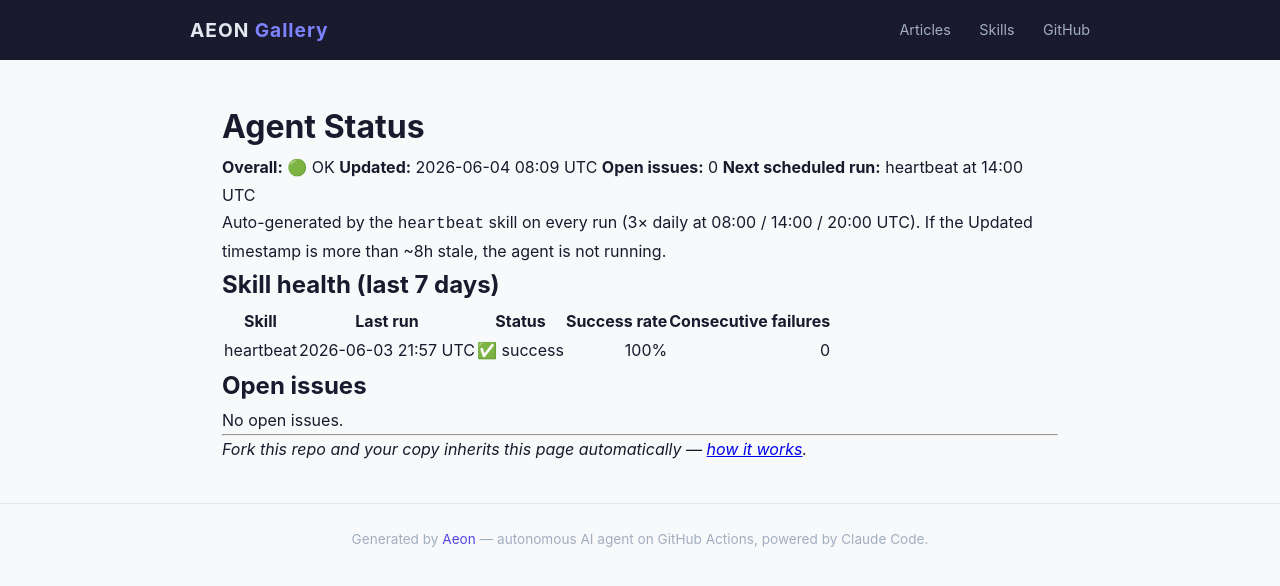
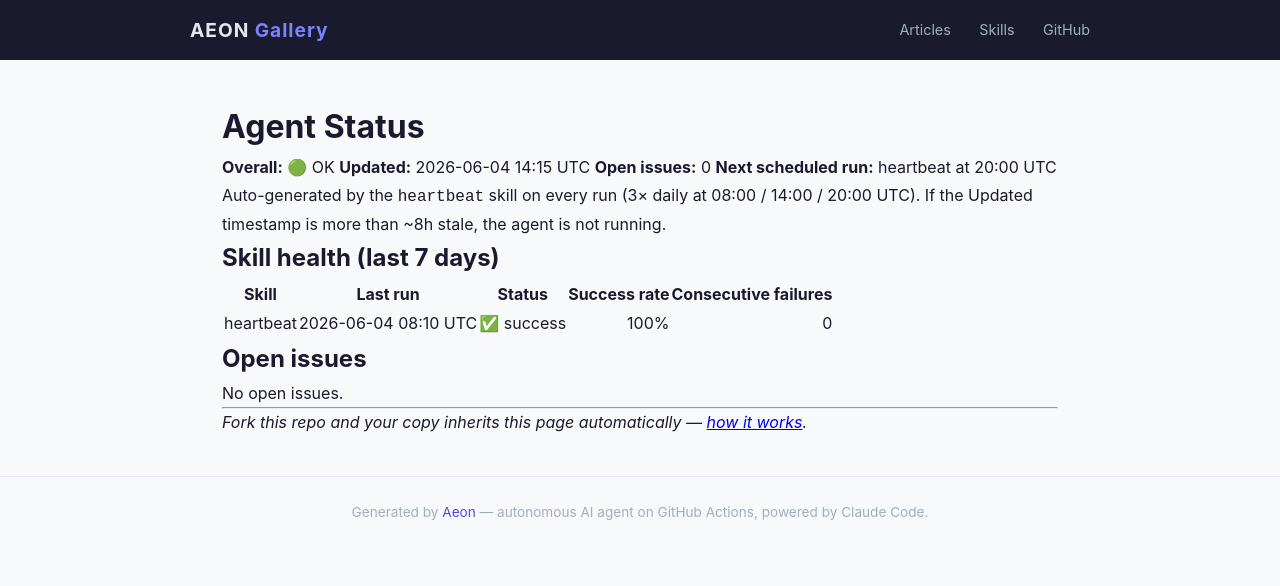
Before and after one commit to amaz98/maz-aeon, a Jekyll site: the page built from docs/status.md, in a window 1280 px wide. Shown: the top 586 px of the page. Built offline with Jekyll 4.4.1, drawn with Linux system fonts in a browser that asks for light colours.

Commit message:
chore(heartbeat): auto-commit 2026-06-04

```diff
--- a/docs/status.md
+++ b/docs/status.md
@@ -7,9 +7,9 @@
 # Agent Status
 
 **Overall:** 🟢 OK
-**Updated:** 2026-06-04 08:09 UTC
+**Updated:** 2026-06-04 14:15 UTC
 **Open issues:** 0
-**Next scheduled run:** heartbeat at 14:00 UTC
+**Next scheduled run:** heartbeat at 20:00 UTC
 
 Auto-generated by the `heartbeat` skill on every run (3× daily at 08:00 / 14:00 / 20:00 UTC). If the Updated timestamp is more than ~8h stale, the agent is not running.
 
@@ -17,7 +17,7 @@
 
 | Skill | Last run | Status | Success rate | Consecutive failures |
 |-------|----------|--------|-------------:|---------------------:|
-| heartbeat | 2026-06-03 21:57 UTC | ✅ success | 100% | 0 |
+| heartbeat | 2026-06-04 08:10 UTC | ✅ success | 100% | 0 |
 
 ## Open issues
 
--- a/memory/token-usage.csv
+++ b/memory/token-usage.csv
@@ -30,3 +30,4 @@
 2026-06-03,heartbeat,claude-opus-4-7,18,4199,641974,31430
 2026-06-03,heartbeat,claude-opus-4-7,10,4382,260213,30884
 2026-06-04,heartbeat,claude-opus-4-7,20,3722,743196,30528
+2026-06-04,heartbeat,claude-opus-4-7,12,3398,345207,29933
```
Also changed, not shown: memory/logs/2026-06-04.md (+9 -0 lines), .outputs/heartbeat.md.
